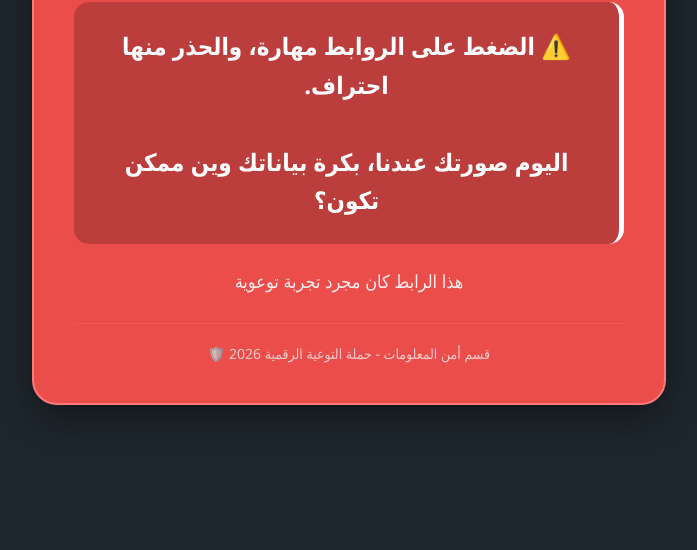
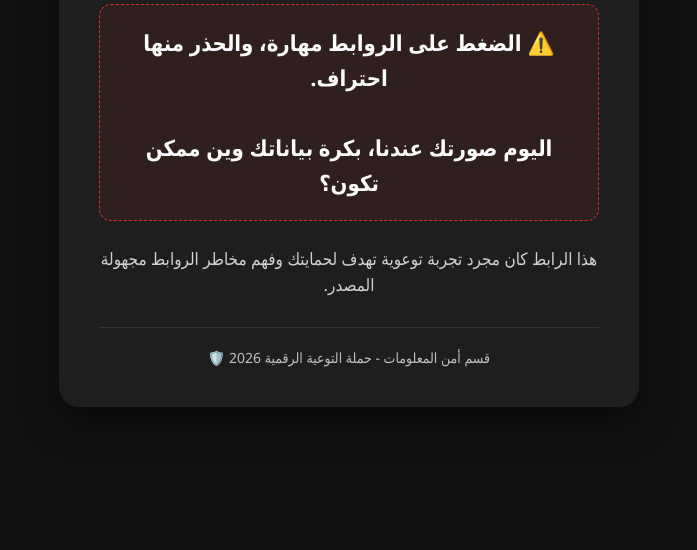
Before and after one commit to abhussein-cp/security-check, a plain HTML site: page result.html in a window 1280 px wide. Shown: the part 250-800 px from the top of the page, without its empty margins (291-988 px from the left). Drawn offline with Linux system fonts and the light colour scheme.

Commit message:
Update result.html

```diff
--- a/result.html
+++ b/result.html
@@ -2,28 +2,62 @@
 <html lang="ar" dir="rtl">
 <head>
     <meta charset="UTF-8">
-    <title> - تنبيه أمني - </title>
+    <title>تنبيه أمني - IT Security</title>
     <style>
-        body { font-family: 'Segoe UI', Tahoma, Geneva, Verdana, sans-serif; text-align: center; background: #1e272e; color: white; padding: 20px; padding-top: 100px; }
-        .alert-card { background: #eb4d4b; padding: 40px; border-radius: 25px; display: inline-block; max-width: 550px; box-shadow: 0 15px 35px rgba(0,0,0,0.4); border: 2px solid #ff7979; }
-        h1 { font-size: 38px; margin-bottom: 25px; color: #fff; text-shadow: 2px 2px 4px rgba(0,0,0,0.3); }
-        .warning-text { font-size: 24px; line-height: 1.6; font-weight: bold; background: rgba(0,0,0,0.2); padding: 25px; border-radius: 15px; margin-bottom: 25px; border-right: 5px solid white; }
-        p { font-size: 18px; opacity: 0.9; }
-        .footer { margin-top: 30px; font-size: 14px; opacity: 0.7; border-top: 1px solid rgba(255,255,255,0.1); padding-top: 20px; }
+        body {
+            font-family: 'Segoe UI', Tahoma, Geneva, Verdana, sans-serif;
+            background: #121212;
+            color: white;
+            display: flex;
+            align-items: center;
+            justify-content: center;
+            height: 100vh;
+            margin: 0;
+        }
+        .alert-card {
+            background: #1e1e1e;
+            padding: 40px;
+            border-radius: 20px;
+            max-width: 500px;
+            border-top: 8px solid #d63031;
+            box-shadow: 0 15px 35px rgba(0,0,0,0.5);
+            text-align: center;
+        }
+        .main-title { color: #d63031; font-size: 32px; font-weight: bold; margin-bottom: 20px; }
+        .warning-box {
+            background: rgba(214, 48, 49, 0.1);
+            padding: 20px;
+            border-radius: 12px;
+            border: 1px dashed #d63031;
+            margin-bottom: 25px;
+        }
+        .highlight-text { font-size: 22px; line-height: 1.6; font-weight: bold; color: #fff; }
+        p { font-size: 17px; opacity: 0.8; line-height: 1.5; }
+        .footer {
+            margin-top: 30px;
+            font-size: 14px;
+            color: #bdc3c7;
+            border-top: 1px solid #333;
+            padding-top: 20px;
+        }
     </style>
 </head>
 <body>
     <div class="alert-card">
-        <h1> !كنت ضحية اصطياد  </h1>
+        <div class="main-title">!كنت ضحية اصطياد</div>
 
-        <div class="warning-text">
-            ⚠️ الضغط على الروابط مهارة، والحذر منها احتراف.<br><br>
-            اليوم صورتك عندنا، بكرة بياناتك وين ممكن تكون؟
+        <div class="warning-box">
+            <div class="highlight-text">
+                ⚠️ الضغط على الروابط مهارة، والحذر منها احتراف.<br><br>
+                اليوم صورتك عندنا، بكرة بياناتك وين ممكن تكون؟
+            </div>
         </div>
 
-        <p> هذا الرابط كان مجرد تجربة توعوية  </p>
+        <p>هذا الرابط كان مجرد تجربة توعوية تهدف لحمايتك وفهم مخاطر الروابط مجهولة المصدر.</p>
 
-        <div class="footer">قسم أمن المعلومات - حملة التوعية الرقمية 2026 🛡️</div>
+        <div class="footer">
+            قسم أمن المعلومات - حملة التوعية الرقمية 2026 🛡️
+        </div>
     </div>
 </body>
 </html>
```
